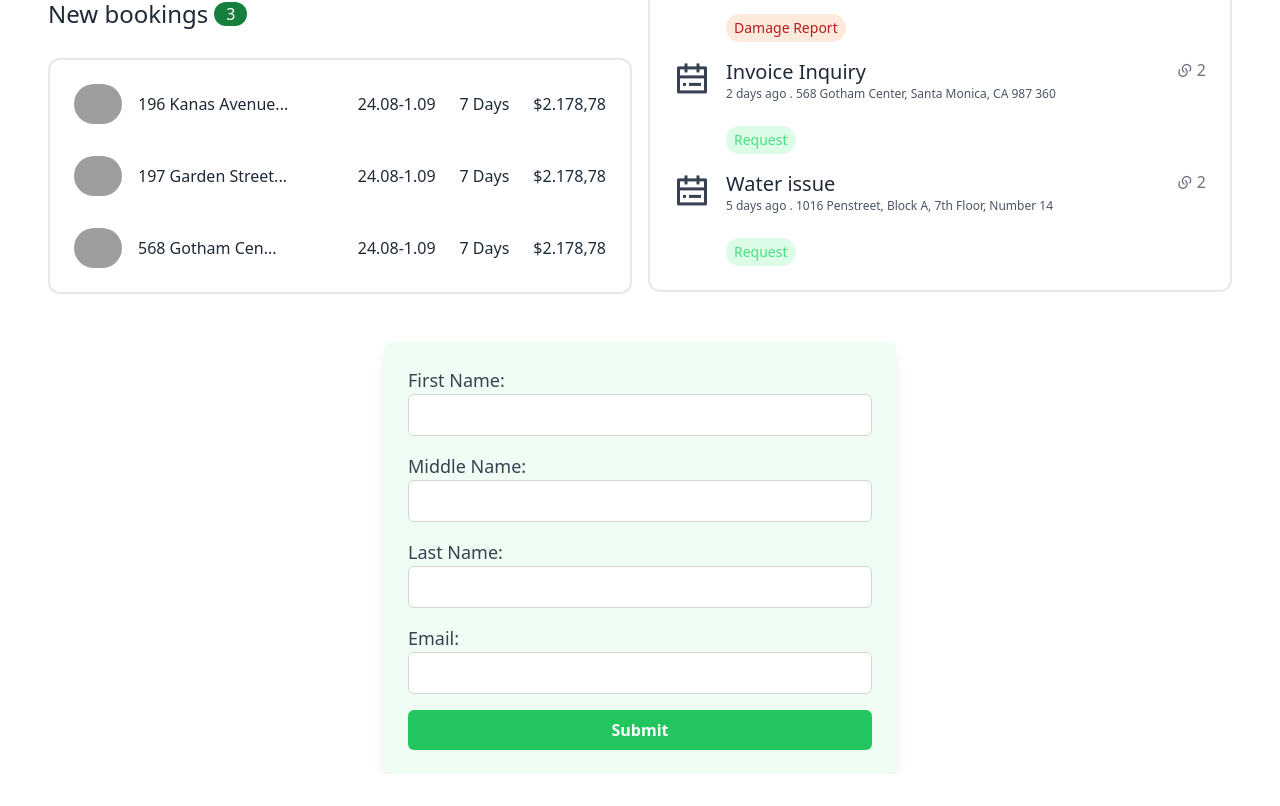
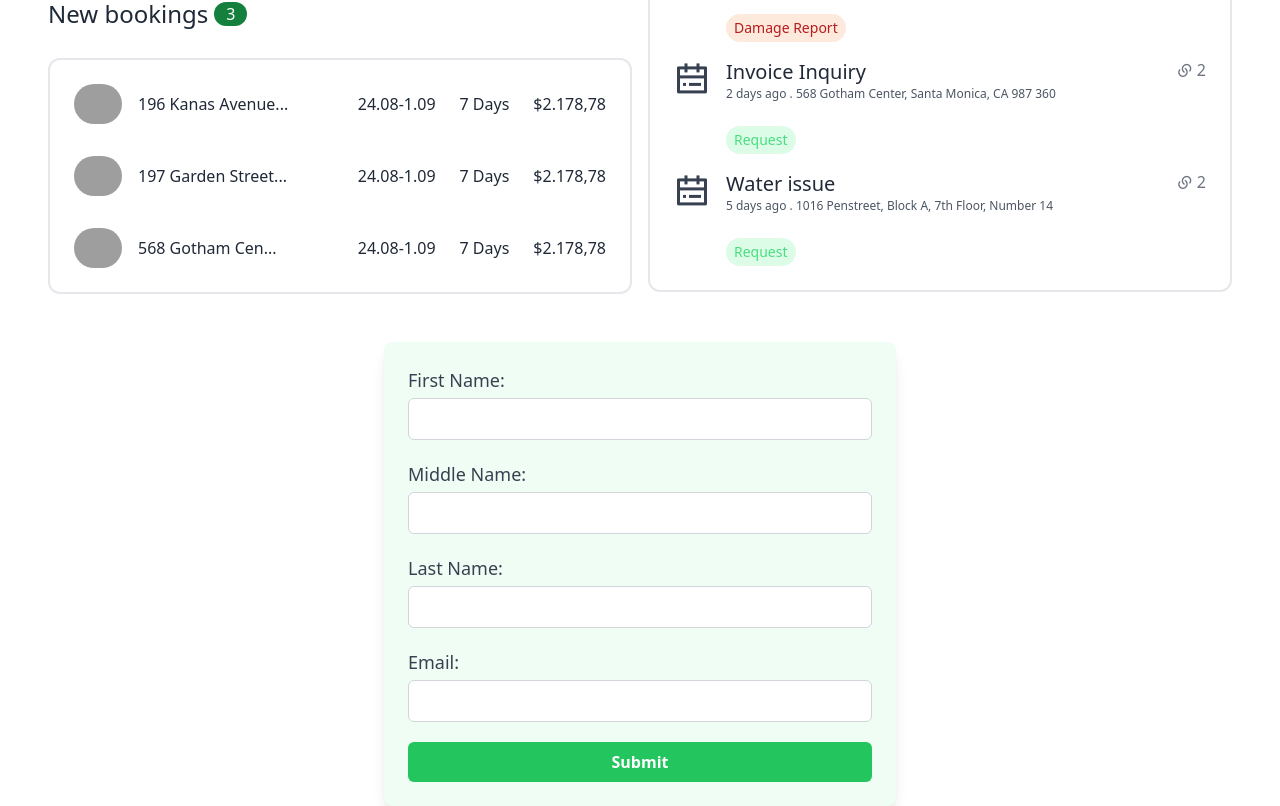
Before and after one commit to Iftesham-Farhan-Tamim/elysium-dashboard, a React (Vite) app: page / in a window 1280 px wide. Shown: the part 649-1455 px from the top of the page. Before the commit the page ends 1423 px from the top, so only its background shows below. Built offline with nearby package versions, Linux system fonts and the light colour scheme; grey boxes are pictures that could not be loaded.

Commit message:
form changes

```diff
--- a/src/components/Navbar.jsx
+++ b/src/components/Navbar.jsx
@@ -52,7 +52,7 @@ function Navbar() {
                 </div>
 
 
-                <div cnlassName="dark-btn">
+                <div cnlassName="theme-btn">
                     <label className="swap swap-rotate">
                         <input type="checkbox"
                             onChange={handleToggle}
--- a/src/components/RegForm.jsx
+++ b/src/components/RegForm.jsx
@@ -17,8 +17,8 @@ function RegForm() {
 
     return (
         <form onSubmit={handleSubmit(onSubmit)} className="w-full max-w-lg mx-auto bg-green-50 p-6 rounded-lg shadow-lg">
-            <div className="mb-4">
-                <label htmlFor="firstName" className="block text-lg font-medium text-gray-700">First Name:</label>
+            <div className="mb-5">
+                <label htmlFor="firstName" className="block text-lg font-medium text-gray-700 mb-1">First Name:</label>
                 <input
                     id="firstName"
                     className={`w-full p-2 border rounded-md ${errors.firstName ? 'border-red-500' : 'border-gray-300'} focus:outline-none focus:ring-2 focus:ring-blue-500`}
@@ -34,8 +34,8 @@ function RegForm() {
                 {errors.firstName && <p className="mt-1 text-sm text-red-500">{errors.firstName.message}</p>}
             </div>
 
-            <div className="mb-4">
-                <label htmlFor="middleName" className="block text-lg font-medium text-gray-700">Middle Name:</label>
+            <div className="mb-5">
+                <label htmlFor="middleName" className="block text-lg font-medium text-gray-700 mb-1">Middle Name:</label>
                 <input
                     id="middleName"
                     className={`w-full p-2 border rounded-md ${errors.middleName ? 'border-red-500' : 'border-gray-300'} focus:outline-none focus:ring-2 focus:ring-blue-500`}
@@ -44,8 +44,8 @@ function RegForm() {
                 {errors.middleName && <p className="mt-1 text-sm text-red-500">{errors.middleName.message}</p>}
             </div>
 
-            <div className="mb-4">
-                <label htmlFor="lastName" className="block text-lg font-medium text-gray-700">Last Name:</label>
+            <div className="mb-5">
+                <label htmlFor="lastName" className="block text-lg font-medium text-gray-700 mb-1">Last Name:</label>
                 <input
                     id="lastName"
                     className={`w-full p-2 border rounded-md ${errors.lastName ? 'border-red-500' : 'border-gray-300'} focus:outline-none focus:ring-2 focus:ring-blue-500`}
@@ -61,8 +61,8 @@ function RegForm() {
                 {errors.lastName && <p className="mt-1 text-sm text-red-500">{errors.lastName.message}</p>}
             </div>
 
-            <div className="mb-4">
-                <label htmlFor="lastName" className="block text-lg font-medium text-gray-700">Email: </label>
+            <div className="mb-5">
+                <label htmlFor="lastName" className="block text-lg font-medium text-gray-700 mb-1">Email: </label>
                 <input
                     id="email"
                     className={`w-full p-2 border rounded-md ${errors.email ? 'border-red-500' : 'border-gray-300'} focus:outline-none focus:ring-2 focus:ring-blue-500`}
```
